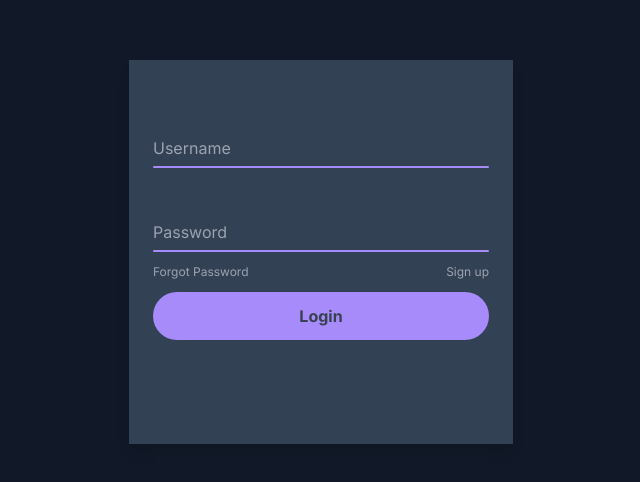
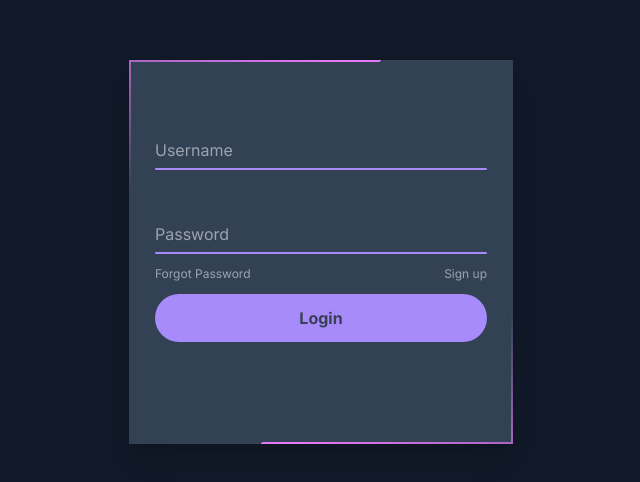
Before and after one commit to Sanzi87/loginmodule, a Next.js app: page / in a window 1280 px wide. Shown: the part 148-630 px from the top of the page, without its empty margins (319-959 px from the left). Built offline with nearby package versions, Linux system fonts and the light colour scheme.

Commit message:
Add border animation

```diff
--- a/app/components/LoginModule/LoginModule.module.css
+++ b/app/components/LoginModule/LoginModule.module.css
@@ -2,6 +2,15 @@
 
 .formContainer {
   @apply relative bg-slate-700 p-6 w-full max-w-96 h-96;
+}
+
+.formContainer::before,
+.formContainer::after {
+  @apply content-[''] absolute -top-1/2 -left-1/2 w-full max-w-96 h-96 origin-bottom-right bg-gradient-to-t from-transparent via-fuchsia-400 animate-animatedBorder;
+}
+
+.formContainer::after {
+  animation-delay: -5s;
 }
 
 /* Input Box*/
--- a/app/components/LoginModule/LoginModule.tsx
+++ b/app/components/LoginModule/LoginModule.tsx
@@ -3,11 +3,11 @@ import styles from './LoginModule.module.css';
 
 const LoginModule = () => {
   return (
-    <div className='relative overflow-hidden w-full max-w-96 flex justify-center align-middle shadow-lg'>
+    <div className='relative overflow-hidden w-full max-w-96 flex justify-center align-middle shadow-xl'>
       <div className={styles.formContainer}>
         <form
           action=''
-          className='flex flex-col absolute z-10 bg-slate-700 p-6 inset-0 5'
+          className='flex flex-col absolute z-10 bg-slate-700 p-6 inset-0.5'
           noValidate
         >
           <h2 className='font-bold text-2xl text-center text-violet-400'></h2>
--- a/tailwind.config.ts
+++ b/tailwind.config.ts
@@ -1,4 +1,4 @@
-import type { Config } from 'tailwindcss'
+import type { Config } from 'tailwindcss';
 
 const config: Config = {
   content: [
@@ -8,13 +8,17 @@ const config: Config = {
   ],
   theme: {
     extend: {
-      backgroundImage: {
-        'gradient-radial': 'radial-gradient(var(--tw-gradient-stops))',
-        'gradient-conic':
-          'conic-gradient(from 180deg at 50% 50%, var(--tw-gradient-stops))',
+      keyframes: {
+        animatedBorder: {
+          '0%': { transform: 'rotate(0.0deg)' },
+          '100%': { transform: 'rotate(360.0deg)' },
+        },
+      },
+      animation: {
+        animatedBorder: 'animatedBorder 10s linear infinite',
       },
     },
   },
   plugins: [],
-}
-export default config
+};
+export default config;
```
